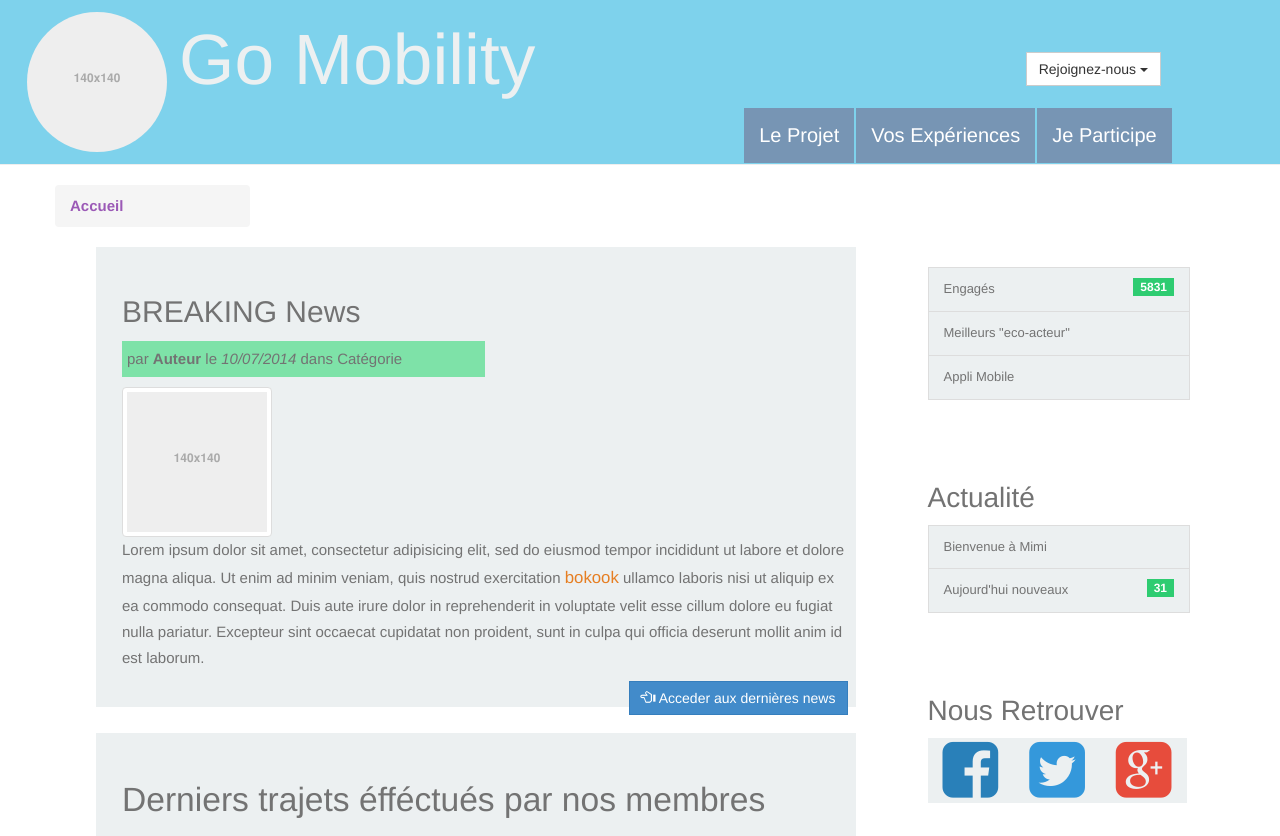
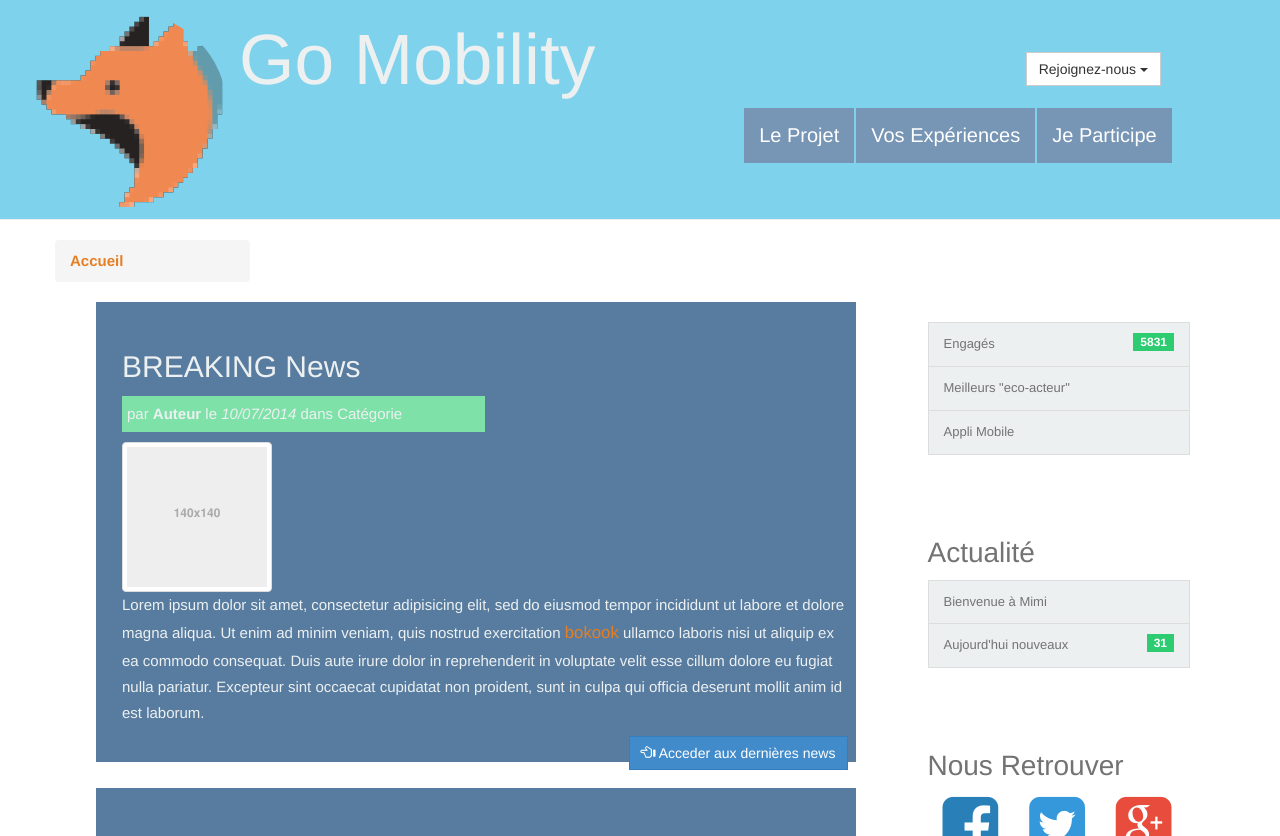
Before and after one commit to ShmuelBokobza/samuelboko.github.io, a PHP site: page / in a window 1280 px wide. Shown: the top 836 px of the page. Run offline with PHP 8.4, Linux system fonts and the light colour scheme.

Commit message:
change color container

```diff
--- a/index.html
+++ b/index.html
@@ -31,7 +31,7 @@
             </ul>
     </div>
         <a href="#" class="header-logo">
-            <img class="img-circle" src="public/assets/images/logo.png" alt="Logo">
+            <img class="img-circle" src="public/assets/images/dessin.000.png" alt="Logo">
         </a>
         <h1 class="header-titre">Go Mobility </h1>
 
@@ -78,7 +78,7 @@
         </article>
     </div>
 
-    <div class="container-fluid aside col-md-3" id="aside">
+    <div class="container-fluid aside col-md-3 hidden-xs hidden-sm" id="aside">
             <aside class="side">
                <ul class="list-group first-block">
                     <li class="list-group-item"><span class="badge">5831</span>Engagés </li>
```
Also changed, not shown: public/assets/SASS/css/app.css, public/assets/SASS/sass/app.scss, public/assets/SASS/sass/module/_container.scss, public/assets/images/dessin.000.png (added), public/assets/images/dessin.png (added).
